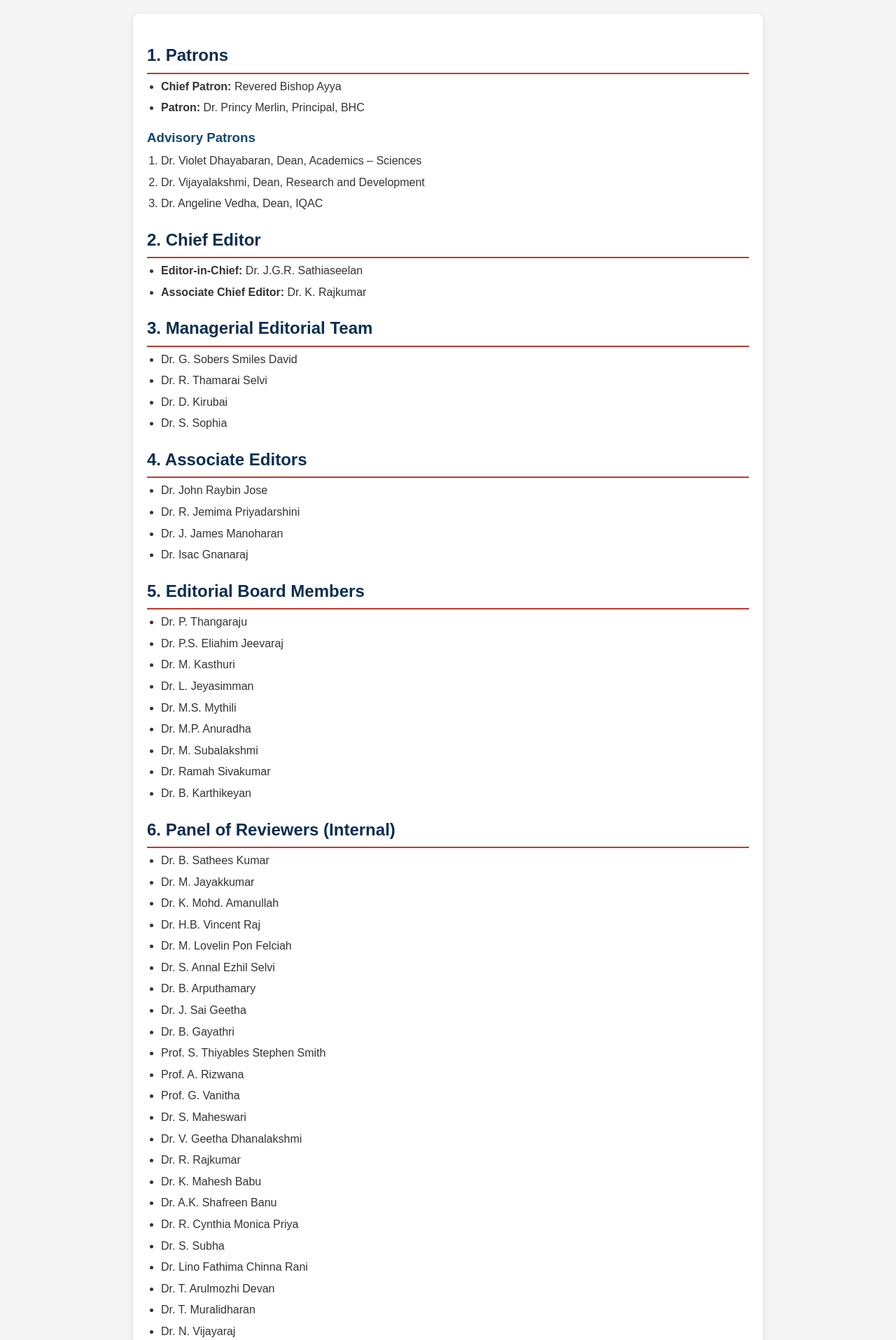
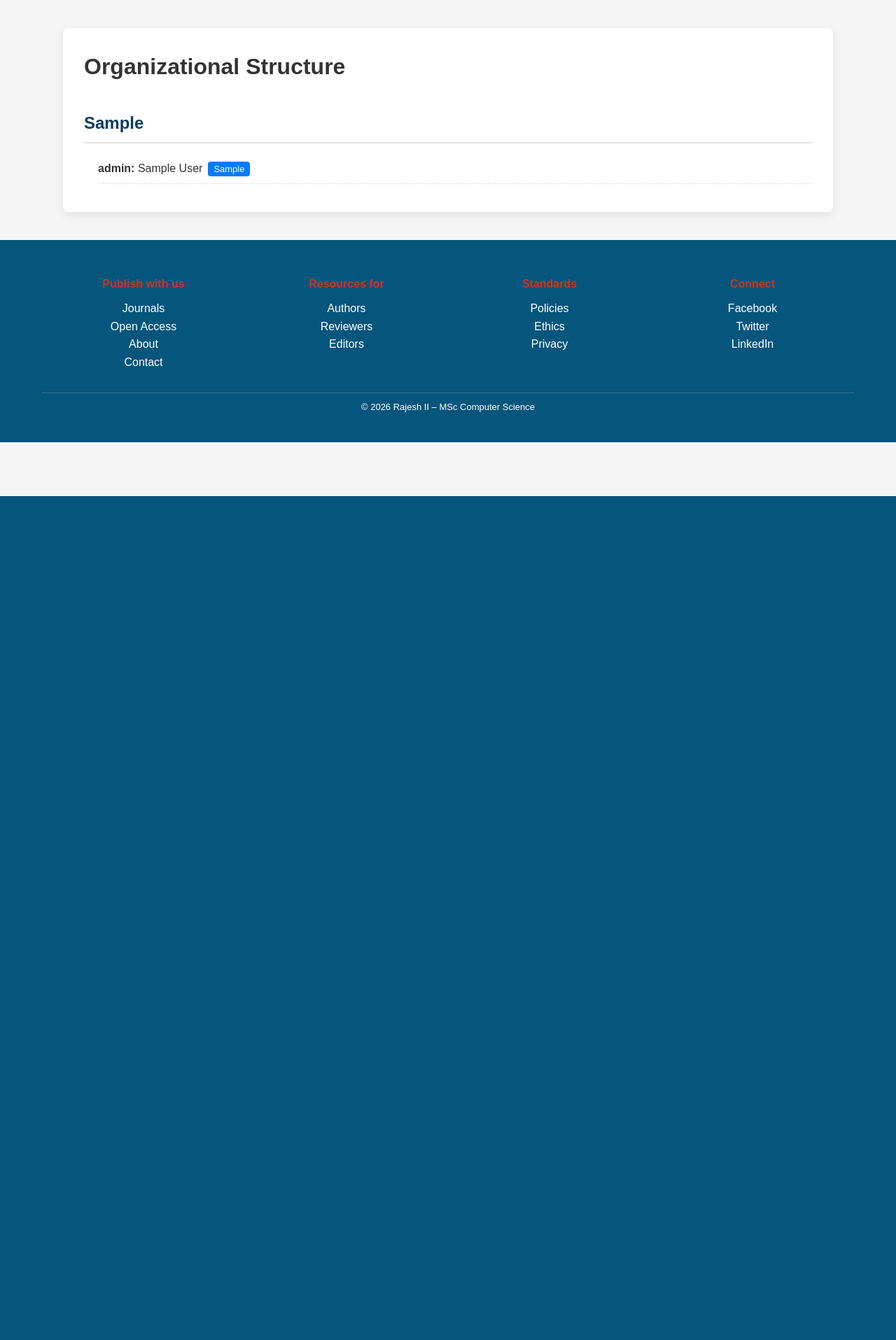
Before and after one commit to rajeshekambaramm/CS_Journal, a PHP site: page /pages/organizational_structure.php in a window 1280 px wide. Shown: the part 91-2006 px from the top of the page at 70% size. After the commit the page ends 800 px from the top, so only its background shows below. Run offline with PHP 8.4, Linux system fonts and the light colour scheme; tables that the repository leaves empty hold one stand-in row (values such as "Sample post").

Commit message:
organization

```diff
--- a/pages/organizational_structure.php
+++ b/pages/organizational_structure.php
@@ -1,136 +1,116 @@
+<?php
+include '../config/db.php';   // DB connection
+?>
+
 <!DOCTYPE html>
 <html lang="en">
-
 <head>
     <meta charset="UTF-8">
-    <title>Journal of Computer Science</title>
+    <title>Organizational Structure | Journal of Computer Science</title>
     <link rel="stylesheet" href="../assets/css/style.css">
+    <style>
+        .editorial-section {
+            max-width: 1100px;
+            margin: 40px auto;
+            padding: 30px;
+            background: #ffffff;
+            border-radius: 8px;
+            box-shadow: 0 4px 15px rgba(0,0,0,0.08);
+        }
+
+        .editorial-section h2 {
+            margin-top: 35px;
+            color: #0b3c5d;
+            border-bottom: 2px solid #e3e3e3;
+            padding-bottom: 8px;
+        }
+
+        .editorial-section ul {
+            list-style: none;
+            padding-left: 0;
+            margin-top: 15px;
+        }
+
+        .editorial-section ul li {
+            padding: 8px 0;
+            font-size: 16px;
+            border-bottom: 1px dashed #ddd;
+        }
+
+        .editorial-section ul li strong {
+            color: #333;
+        }
+
+        .category-label {
+            font-size: 13px;
+            color: #fff;
+            background: #007bff;
+            padding: 3px 8px;
+            border-radius: 4px;
+            margin-left: 8px;
+        }
+
+        .empty-text {
+            font-style: italic;
+            color: #777;
+            margin-top: 10px;
+        }
+    </style>
 </head>
+
 <body>
-  <?php include '../includes/header.php'; ?>
 
-  <div class="editorial-section">
+<?php include '../includes/header.php'; ?>
 
-    <h2>1. Patrons</h2>
-    <ul>
-        <li><strong>Chief Patron:</strong> Revered Bishop Ayya</li>
-        <li><strong>Patron:</strong> Dr. Princy Merlin, Principal, BHC</li>
-    </ul>
+<div class="editorial-section">
 
-    <h3>Advisory Patrons</h3>
-    <ol>
-        <li>Dr. Violet Dhayabaran, Dean, Academics – Sciences</li>
-        <li>Dr. Vijayalakshmi, Dean, Research and Development</li>
-        <li>Dr. Angeline Vedha, Dean, IQAC</li>
-    </ol>
+    <h1>Organizational Structure</h1>
 
-    <h2>2. Chief Editor</h2>
-    <ul>
-        <li><strong>Editor-in-Chief:</strong> Dr. J.G.R. Sathiaseelan</li>
-        <li><strong>Associate Chief Editor:</strong> Dr. K. Rajkumar</li>
-    </ul>
+    <?php
+    $query = "SELECT * FROM organizational_members ORDER BY section, id";
+    $result = mysqli_query($conn, $query);
 
-    <h2>3. Managerial Editorial Team</h2>
-    <ul>
-        <li>Dr. G. Sobers Smiles David</li>
-        <li>Dr. R. Thamarai Selvi</li>
-        <li>Dr. D. Kirubai</li>
-        <li>Dr. S. Sophia</li>
-    </ul>
+    if (mysqli_num_rows($result) > 0) {
 
-    <h2>4. Associate Editors</h2>
-    <ul>
-        <li>Dr. John Raybin Jose</li>
-        <li>Dr. R. Jemima Priyadarshini</li>
-        <li>Dr. J. James Manoharan</li>
-        <li>Dr. Isac Gnanaraj</li>
-    </ul>
+        $currentSection = '';
 
-    <h2>5. Editorial Board Members</h2>
-    <ul>
-        <li>Dr. P. Thangaraju</li>
-        <li>Dr. P.S. Eliahim Jeevaraj</li>
-        <li>Dr. M. Kasthuri</li>
-        <li>Dr. L. Jeyasimman</li>
-        <li>Dr. M.S. Mythili</li>
-        <li>Dr. M.P. Anuradha</li>
-        <li>Dr. M. Subalakshmi</li>
-        <li>Dr. Ramah Sivakumar</li>
-        <li>Dr. B. Karthikeyan</li>
-    </ul>
+        while ($row = mysqli_fetch_assoc($result)) {
 
-    <h2>6. Panel of Reviewers (Internal)</h2>
-    <ul>
-        <li>Dr. B. Sathees Kumar</li>
-        <li>Dr. M. Jayakkumar</li>
-        <li>Dr. K. Mohd. Amanullah</li>
-        <li>Dr. H.B. Vincent Raj</li>
-        <li>Dr. M. Lovelin Pon Felciah</li>
-        <li>Dr. S. Annal Ezhil Selvi</li>
-        <li>Dr. B. Arputhamary</li>
-        <li>Dr. J. Sai Geetha</li>
-        <li>Dr. B. Gayathri</li>
-        <li>Prof. S. Thiyables Stephen Smith</li>
-        <li>Prof. A. Rizwana</li>
-        <li>Prof. G. Vanitha</li>
-        <li>Dr. S. Maheswari</li>
-        <li>Dr. V. Geetha Dhanalakshmi</li>
-        <li>Dr. R. Rajkumar</li>
-        <li>Dr. K. Mahesh Babu</li>
-        <li>Dr. A.K. Shafreen Banu</li>
-        <li>Dr. R. Cynthia Monica Priya</li>
-        <li>Dr. S. Subha</li>
-        <li>Dr. Lino Fathima Chinna Rani</li>
-        <li>Dr. T. Arulmozhi Devan</li>
-        <li>Dr. T. Muralidharan</li>
-        <li>Dr. N. Vijayaraj</li>
-    </ul>
+            if ($currentSection !== $row['section']) {
+                if ($currentSection !== '') {
+                    echo "</ul>";
+                }
 
-    <h2>7. Panel of Reviewers (External)</h2>
-    <p><em>To Be Added</em></p>
+                echo "<h2>{$row['section']}</h2>";
+                echo "<ul>";
 
-    <h2>8. International Advisory Board</h2>
-    <p><em>To Be Added</em></p>
+                $currentSection = $row['section'];
+            }
 
-    <h2>9. Technical Team</h2>
-    <ul>
-        <li>Dr. Pearly Charles</li>
-        <li>Dr. A. Florence Deepa</li>
-        <li>Prof. R. Vadivel</li>
-        <li>Dr. S. Regha</li>
-        <li>Dr. P. Anitha Vairamani</li>
-        <li>Prof. Rachel Betty Sugumari</li>
-        <li>Dr. G. Paul Davidson</li>
-        <li>Prof. Sharon Dominic</li>
-        <li>Dr. P. Iris Punitha</li>
-        <li>Dr. Adlin Suji</li>
-        <li>Dr. R. Preethi</li>
-        <li>Dr. M. Kavitha</li>
-        <li>Dr. S. Chitra</li>
-    </ul>
+            echo "<li>";
 
-    <h2>10. Publication & Ethics Committee</h2>
-    <ul>
-        <li>Dr. J. Gnana Prasad, Librarian, BHC</li>
-        <li>Dr. Josephine Prabha, Associate Dean, Academics – Sciences</li>
-    </ul>
+            if (!empty($row['role'])) {
+                echo "<strong>{$row['role']}:</strong> ";
+            }
 
-    <h2>11. Communication & Promotion Team</h2>
-    <ul>
-        <li>Dr. L. Leelavathy</li>
-        <li>Dr. B. Ramesh</li>
-    </ul>
+            echo htmlspecialchars($row['name']);
 
-    <h2>12. Publication Schedule</h2>
-    <ul>
-        <li>IJACSI is a quarterly journal publishing four issues each year.</li>
-        <li>Issues are released in March, June, September, and December.</li>
-        <li>The model ensures rigorous peer review and timely dissemination.</li>
-        <li>Supports regular academic engagement and author visibility.</li>
-        <li>Maintains strong editorial standards and relevance.</li>
-    </ul>
+            if (!empty($row['category']) && $row['category'] !== 'Internal') {
+                echo "<span class='category-label'>{$row['category']}</span>";
+            }
+
+            echo "</li>";
+        }
+
+        echo "</ul>";
+
+    } else {
+        echo "<p class='empty-text'>Organizational details will be updated soon.</p>";
+    }
+    ?>
 
 </div>
+
 <?php include '../includes/footer.php'; ?>
 
 </body>
```
Also changed, not shown: admin/organization/add.php (added, +51 -0 lines), admin/organization/delet.php (added, +10 -0 lines), admin/organization/view.php (added, +48 -0 lines), database/csjournal.sql (+8 -0 lines).
